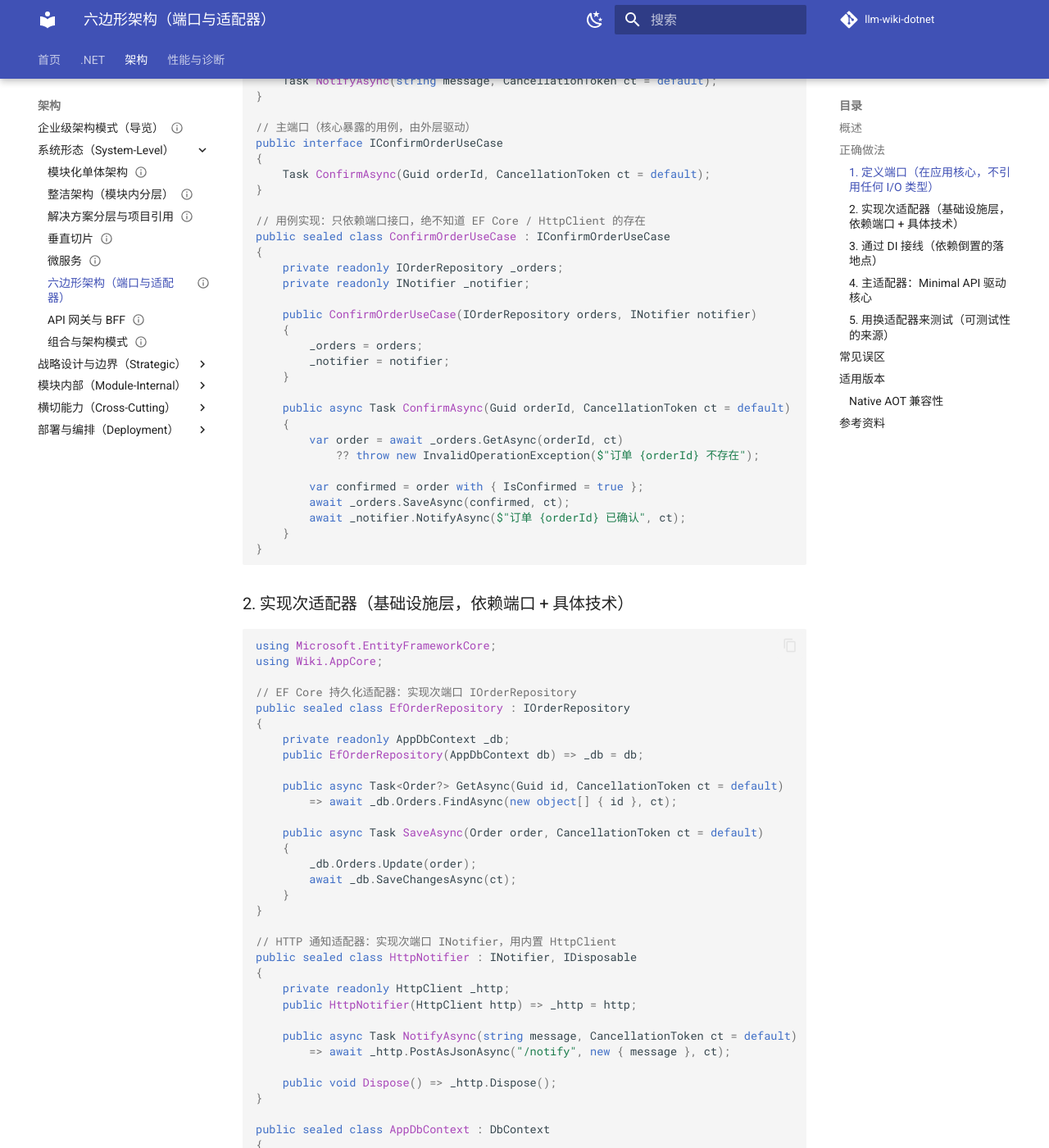
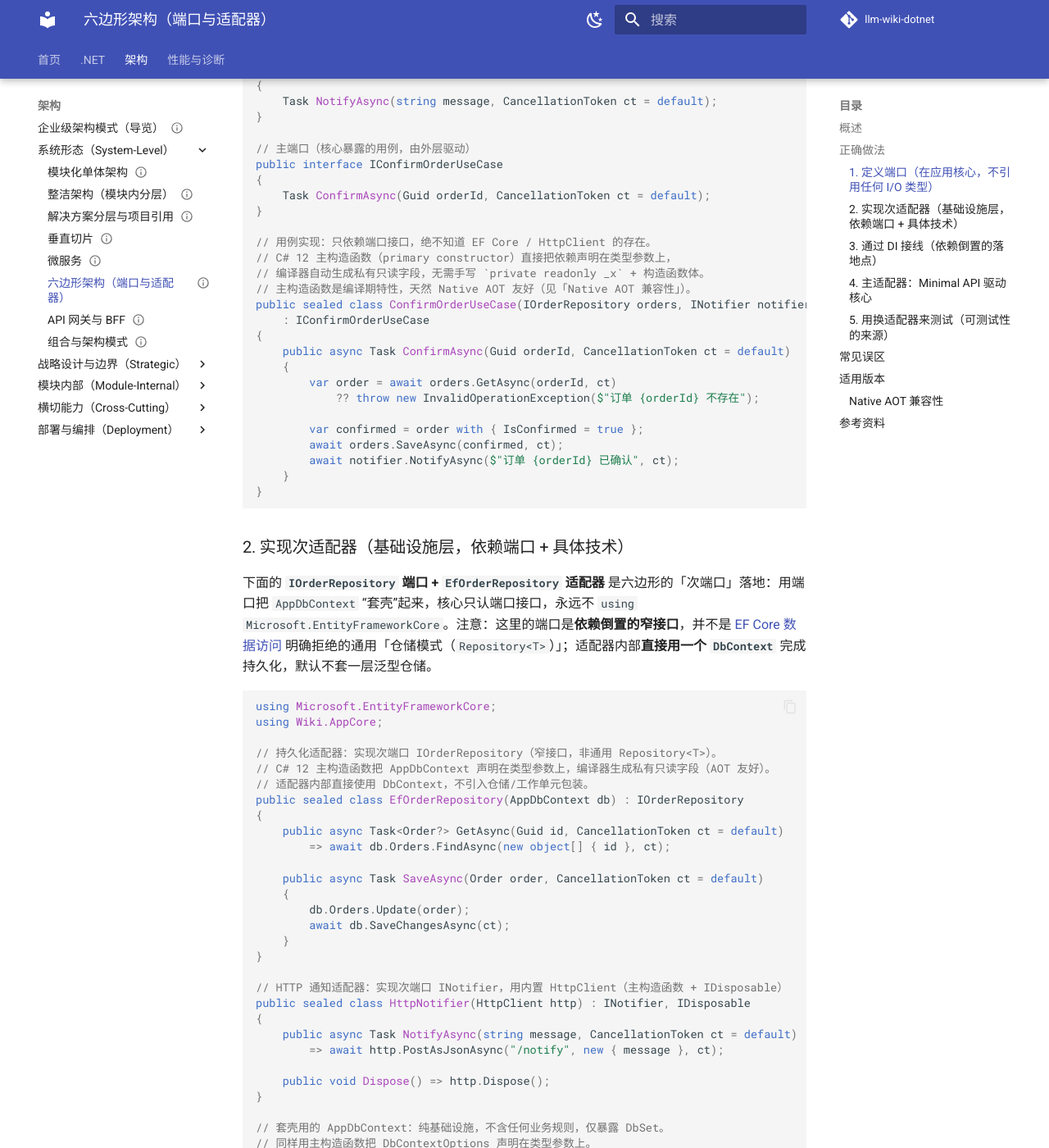
Before and after one commit to fenzel999/llm-wiki-dotnet, an MkDocs documentation site: the page built from wiki/architecture/hexagonal-architecture.md, in a window 1280 px wide and 1400 px high, scrolled down 1381 px. Shown: the whole window at 82% size. Built offline with MkDocs 1.6.1 and Material for MkDocs 9.7.7, drawn with Linux system fonts in a browser that asks for light colours; comment, search, counter and statistics services are not loaded; some of the changed text lies outside the part shown.

Commit message:
fix(hexagonal): 主构造函数做 DI，套壳 AppDbContext 但明确非仓储模式，对齐 ef-data-access

````diff
--- a/wiki/architecture/hexagonal-architecture.md
+++ b/wiki/architecture/hexagonal-architecture.md
@@ -28,7 +28,7 @@ updated: 2026-07-11
 
 核心规则：**依赖只向内**。应用核心只引用自己定义的端口接口，绝不引用 `Microsoft.EntityFrameworkCore`、`System.Net.Http` 等基础设施类型。这是依赖倒置原则（DIP）的直接应用，与 [依赖注入](../dotnet/fundamentals/dependency-injection.md) 天然契合——运行时由 DI 容器把具体适配器“注入”到端口背后。
 
-六边形与 [DDD](../architecture/ddd.md) 经常一起使用：领域模型与领域服务位于核心，仓储（Repository）端口就是典型的次端口，EF Core 仓储是适配器。它也常作为 [模块化单体](../architecture/modular-monolith.md) 内部模块的边界风格——每个模块用端口暴露能力、隐藏实现。
+六边形与 [DDD](../architecture/ddd.md) 经常一起使用：领域模型与领域服务位于核心，持久化**次端口**就是典型的端口——注意这是依赖倒置的窄接口，并非 [EF Core 数据访问](../dotnet/ef-core/ef-data-access.md) 拒绝的通用「仓储模式（`Repository<T>`）」；适配器内部直接用 `DbContext`。它也常作为 [模块化单体](../architecture/modular-monolith.md) 内部模块的边界风格——每个模块用端口暴露能力、隐藏实现。
 
 ## 正确做法
 
@@ -61,67 +61,61 @@ public interface IConfirmOrderUseCase
     Task ConfirmAsync(Guid orderId, CancellationToken ct = default);
 }
 
-// 用例实现：只依赖端口接口，绝不知道 EF Core / HttpClient 的存在
-public sealed class ConfirmOrderUseCase : IConfirmOrderUseCase
+// 用例实现：只依赖端口接口，绝不知道 EF Core / HttpClient 的存在。
+// C# 12 主构造函数（primary constructor）直接把依赖声明在类型参数上，
+// 编译器自动生成私有只读字段，无需手写 `private readonly _x` + 构造函数体。
+// 主构造函数是编译期特性，天然 Native AOT 友好（见「Native AOT 兼容性」）。
+public sealed class ConfirmOrderUseCase(IOrderRepository orders, INotifier notifier)
+    : IConfirmOrderUseCase
 {
-    private readonly IOrderRepository _orders;
-    private readonly INotifier _notifier;
-
-    public ConfirmOrderUseCase(IOrderRepository orders, INotifier notifier)
-    {
-        _orders = orders;
-        _notifier = notifier;
-    }
-
     public async Task ConfirmAsync(Guid orderId, CancellationToken ct = default)
     {
-        var order = await _orders.GetAsync(orderId, ct)
+        var order = await orders.GetAsync(orderId, ct)
             ?? throw new InvalidOperationException($"订单 {orderId} 不存在");
 
         var confirmed = order with { IsConfirmed = true };
-        await _orders.SaveAsync(confirmed, ct);
-        await _notifier.NotifyAsync($"订单 {orderId} 已确认", ct);
+        await orders.SaveAsync(confirmed, ct);
+        await notifier.NotifyAsync($"订单 {orderId} 已确认", ct);
     }
 }
 ```
 
 ### 2. 实现次适配器（基础设施层，依赖端口 + 具体技术）
 
+下面的 **`IOrderRepository` 端口 + `EfOrderRepository` 适配器** 是六边形的「次端口」落地：用端口把 `AppDbContext` “套壳”起来，核心只认端口接口，永远不 `using Microsoft.EntityFrameworkCore`。注意：这里的端口是**依赖倒置的窄接口**，并不是 [EF Core 数据访问](../dotnet/ef-core/ef-data-access.md) 明确拒绝的通用「仓储模式（`Repository<T>`）」；适配器内部**直接用一个 `DbContext`** 完成持久化，默认不套一层泛型仓储。
+
 ```csharp
 using Microsoft.EntityFrameworkCore;
 using Wiki.AppCore;
 
-// EF Core 持久化适配器：实现次端口 IOrderRepository
-public sealed class EfOrderRepository : IOrderRepository
+// 持久化适配器：实现次端口 IOrderRepository（窄接口，非通用 Repository<T>）。
+// C# 12 主构造函数把 AppDbContext 声明在类型参数上，编译器生成私有只读字段（AOT 友好）。
+// 适配器内部直接使用 DbContext，不引入仓储/工作单元包装。
+public sealed class EfOrderRepository(AppDbContext db) : IOrderRepository
 {
-    private readonly AppDbContext _db;
-    public EfOrderRepository(AppDbContext db) => _db = db;
-
     public async Task<Order?> GetAsync(Guid id, CancellationToken ct = default)
-        => await _db.Orders.FindAsync(new object[] { id }, ct);
+        => await db.Orders.FindAsync(new object[] { id }, ct);
 
     public async Task SaveAsync(Order order, CancellationToken ct = default)
     {
-        _db.Orders.Update(order);
-        await _db.SaveChangesAsync(ct);
+        db.Orders.Update(order);
+        await db.SaveChangesAsync(ct);
     }
 }
 
-// HTTP 通知适配器：实现次端口 INotifier，用内置 HttpClient
-public sealed class HttpNotifier : INotifier, IDisposable
+// HTTP 通知适配器：实现次端口 INotifier，用内置 HttpClient（主构造函数 + IDisposable）
+public sealed class HttpNotifier(HttpClient http) : INotifier, IDisposable
 {
-    private readonly HttpClient _http;
-    public HttpNotifier(HttpClient http) => _http = http;
+    public async Task NotifyAsync(string message, CancellationToken ct = default)
+        => await http.PostAsJsonAsync("/notify", new { message }, ct);
 
-    public async Task NotifyAsync(string message, CancellationToken ct = default)
-        => await _http.PostAsJsonAsync("/notify", new { message }, ct);
-
-    public void Dispose() => _http.Dispose();
+    public void Dispose() => http.Dispose();
 }
 
-public sealed class AppDbContext : DbContext
+// 套壳用的 AppDbContext：纯基础设施，不含任何业务规则，仅暴露 DbSet。
+// 同样用主构造函数把 DbContextOptions 声明在类型参数上。
+public sealed class AppDbContext(DbContextOptions<AppDbContext> options) : DbContext(options)
 {
-    public AppDbContext(DbContextOptions<AppDbContext> options) : base(options) { }
     public DbSet<Order> Orders => Set<Order>();
 }
 ```
````
Also changed, not shown: wiki/log.md (+5 -0 lines).
